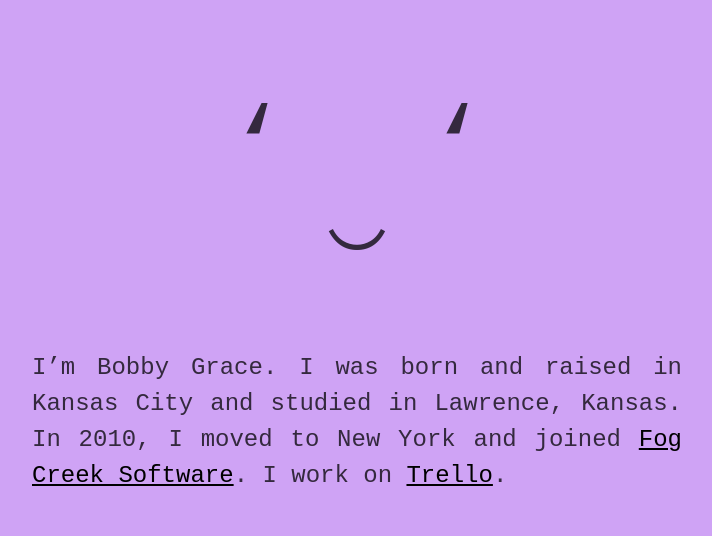
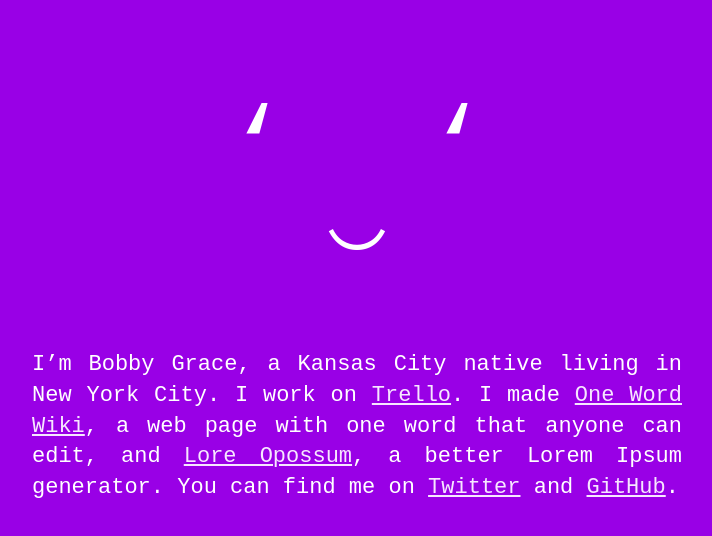
Before and after one commit to bobbygrace/bobbygracedotinfo-emojiface, a website: page src/html/index.html in a window 1280 px wide. Shown: the whole page, without its empty margins (283-995 px from the left). Drawn offline with Linux system fonts and the light colour scheme; files that its build step writes are made by us from their sources.

Commit message:
update with new projects.

```diff
--- a/src/css/main.css
+++ b/src/css/main.css
@@ -98,14 +98,24 @@
    ========================================================================== */
 
 body {
-  background: hsl(272, 80%, 80%);
-  color: hsla(272, 0%, 0%, 0.75);
-  font: 24px/1.5em monospace;
+  background: hsl(280, 100%, 45%);
+  color: #fff;
+  font-size: 22px;
+  font-family: monospace;
 }
 
 a {
-  color: hsl(272, 0%, 0%);
+  color: hsl(280, 100%, 95%);
 }
+
+  a:hover,
+  a:visited:hover {
+    color: #fff;
+  }
+
+  a:visited {
+    color: hsl(280, 100%, 75%);
+  }
 
 .glyphs {
   display: block;
@@ -142,14 +152,9 @@
   display: block;
   margin: 50px auto;
   max-width: 650px;
+  text-align: justify;
   width: 85%;
 }
-
-  .copy p {
-    margin: 0;
-    text-align: justify;
-  }
-
 
 
 /* ==========================================================================
--- a/src/html/index.html
+++ b/src/html/index.html
@@ -19,12 +19,7 @@
     </div>
 
     <div class="copy">
-      <p>
-        I’m Bobby Grace. I was born and raised in Kansas City and studied in
-        Lawrence, Kansas. In 2010, I moved to New York and joined
-        <a href="https://www.fogcreek.com" target="_blank">Fog Creek Software</a>. I work on
-        <a href="https://trello.com" target="_blank">Trello</a>.
-      </p>
+<p>I’m Bobby Grace, a Kansas City native living in New York City. I work on <a href="https://trello.com">Trello</a>. I made <a href="http://oneword.wiki/">One Word Wiki</a>, a web page with one word that anyone can edit, and <a href="http://loreopossum.com/">Lore Opossum</a>, a better Lorem Ipsum generator. You can find me on <a href="https://twitter.com/bobbygrace">Twitter</a> and <a href="https://github.com/bobbygrace">GitHub</a>.</p>
     </div>
 
     <script src="js/all.min.js"></script>
```
Also changed, not shown: public/index.html (+1 -1 lines), public/css/all.css, public/css/all.min.css.
